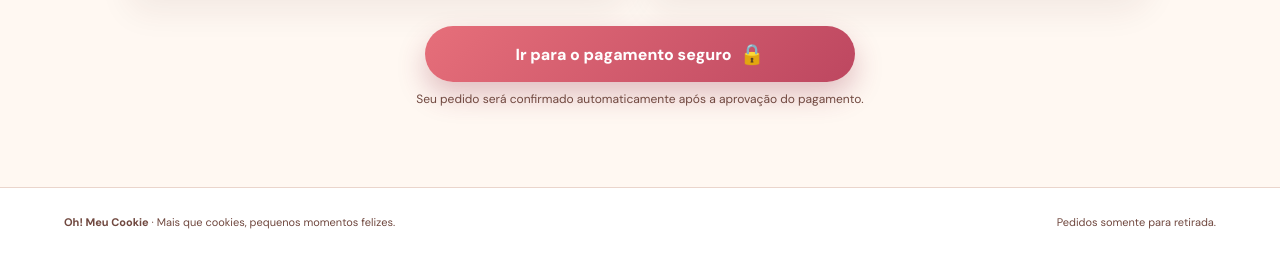
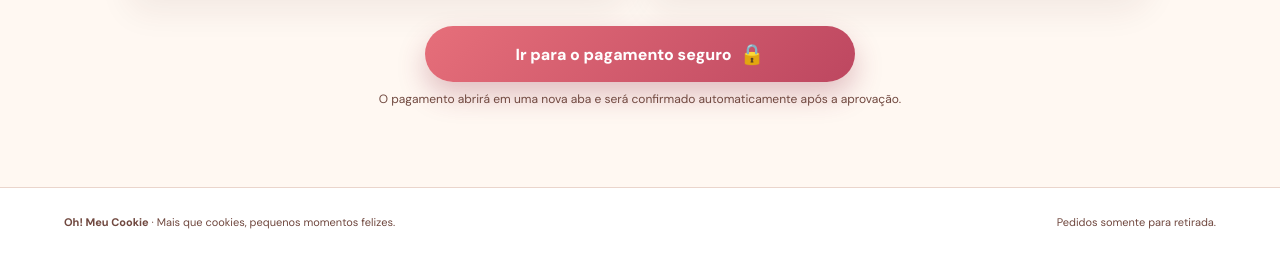
Before and after one commit to claraoliiveira/oh_meu_cookie_pedidos, a Django app: template templates/loja/pedidos.html in a window 1280 px wide. Shown: the part 2355-2611 px from the top of the page. Run offline with Django 5.2, Linux system fonts and the light colour scheme; data comes from the database, SQL or seed files in the repository; tables that the repository leaves empty hold one stand-in row (values such as "Sample post"); the template is opened without the code that fills it: values that come from a table or form of the project are taken from there, most other values are stand-ins (such as "Sample title", 1, 10 or a date in 2020).

Commit message:
Abre pagamento em uma nova aba

```diff
--- a/templates/loja/pedidos.html
+++ b/templates/loja/pedidos.html
@@ -14,7 +14,7 @@
     </div>
   </section>
 
-  <form id="fazer-pedido" action="{% url 'finalizar_pedido' %}" method="post" class="order-form" data-order-form>
+  <form id="fazer-pedido" action="{% url 'finalizar_pedido' %}" method="post" target="_blank" rel="noopener" class="order-form" data-order-form>
     {% csrf_token %}
     {{ form.items_json }}
     {{ form.pickup_date }}
@@ -93,7 +93,7 @@
 
     {% if available_dates and products %}
       <button class="submit-order" type="submit">Ir para o pagamento seguro <span>🔒</span></button>
-      <p class="submit-note">Seu pedido será confirmado automaticamente após a aprovação do pagamento.</p>
+      <p class="submit-note">O pagamento abrirá em uma nova aba e será confirmado automaticamente após a aprovação.</p>
     {% else %}
       <button class="submit-order" type="button" disabled>Aguardando novas datas</button>
     {% endif %}
--- a/templates/loja/sucesso.html
+++ b/templates/loja/sucesso.html
@@ -27,7 +27,7 @@
     {% if order.payment_confirmed %}
       <a class="whatsapp-button" href="{{ whatsapp_url }}" target="_blank" rel="noopener">Falar com a loja pelo WhatsApp</a>
     {% else %}
-      <form action="{% url 'iniciar_pagamento' order.public_token %}" method="post">
+      <form action="{% url 'iniciar_pagamento' order.public_token %}" method="post" target="_blank" rel="noopener">
         {% csrf_token %}
         <button class="submit-order payment-retry" type="submit">Pagar agora com Pix ou cartão</button>
       </form>
```
